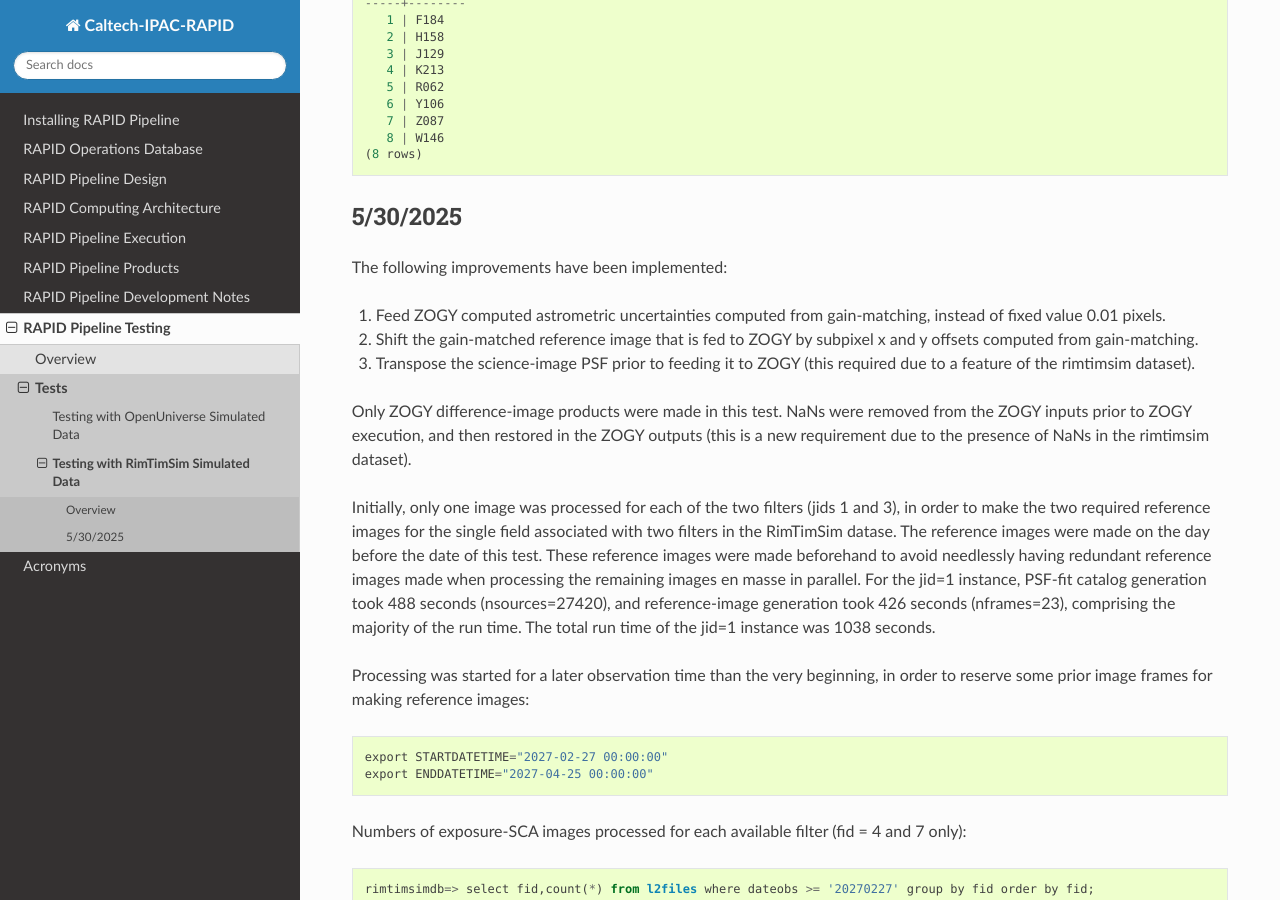
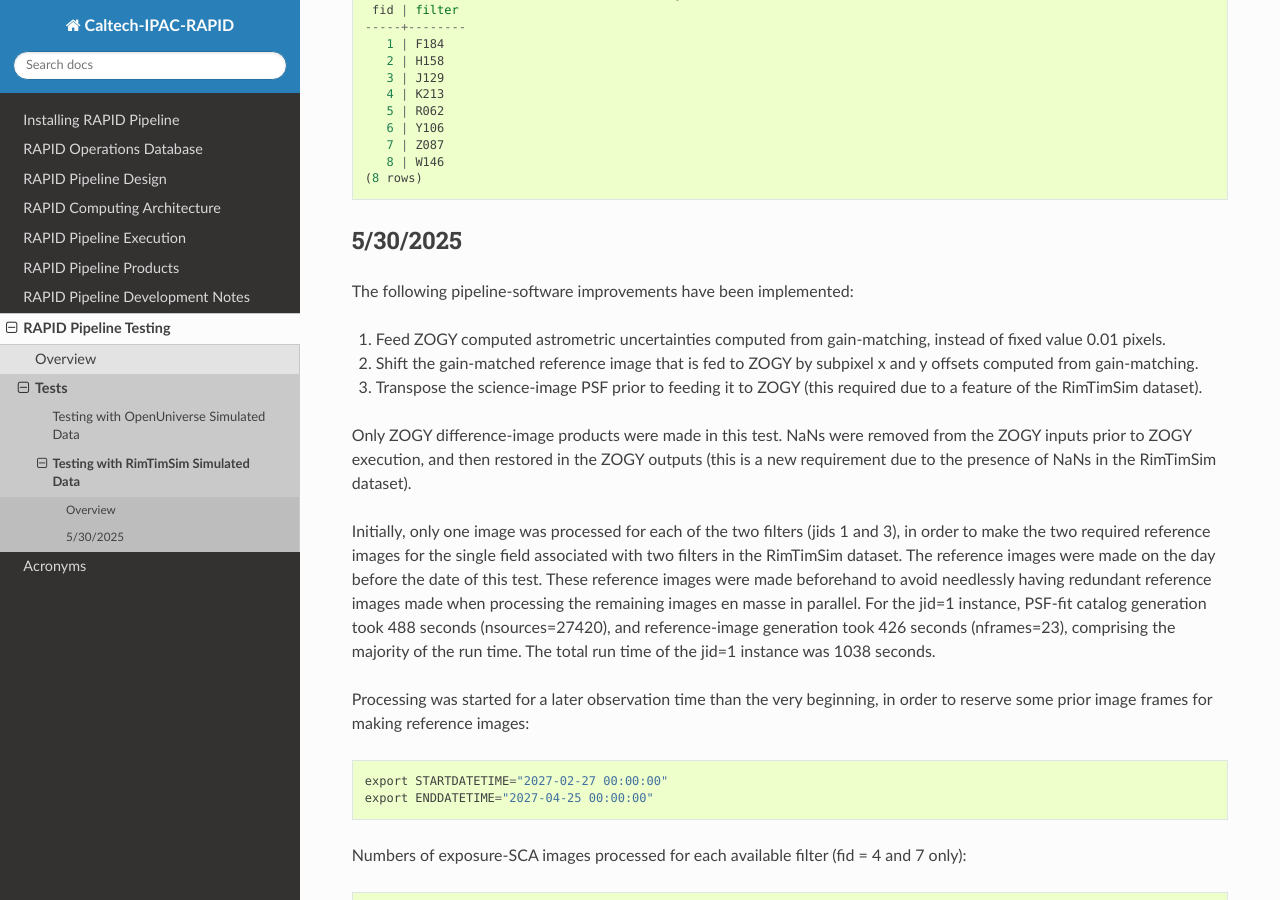
Before and after one commit to Caltech-IPAC/rapid, a Sphinx documentation site: the page built from docs/source/dev/rimtimsim_tests.rst, in a window 1280 px wide and 900 px high, scrolled down 998 px. Built offline with Sphinx 7.4.7 and the Read the Docs theme 3.1.0, drawn with Linux system fonts in a browser that asks for light colours; formulas are drawn with MathJax 3; some of the changed text lies outside the part shown.

```diff
--- a/docs/source/dev/rimtimsim_tests.rst
+++ b/docs/source/dev/rimtimsim_tests.rst
@@ -56,18 +57,18 @@ Look-up table all of the filter IDs versus Roman Space Telescope filter names in
 5/30/2025
 ************************************
 
-The following improvements have been implemented:
+The following pipeline-software improvements have been implemented:
 
 1. Feed ZOGY computed astrometric uncertainties computed from gain-matching, instead of fixed value 0.01 pixels.
 2. Shift the gain-matched reference image that is fed to ZOGY by subpixel x and y offsets computed from gain-matching.
-3. Transpose the science-image PSF prior to feeding it to ZOGY (this required due to a feature of the rimtimsim dataset).
+3. Transpose the science-image PSF prior to feeding it to ZOGY (this required due to a feature of the RimTimSim dataset).
 
 Only ZOGY difference-image products were made in this test.
 NaNs were removed from the ZOGY inputs prior to ZOGY execution, and then restored in the ZOGY outputs (this is a new
-requirement due to the presence of NaNs in the rimtimsim dataset).
+requirement due to the presence of NaNs in the RimTimSim dataset).
 
 Initially, only one image was processed for each of the two filters (jids 1 and 3),
-in order to make the two required reference images for the single field associated with two filters in the RimTimSim datase.
+in order to make the two required reference images for the single field associated with two filters in the RimTimSim dataset.
 The reference images were made on the day before the date of this test.
 These reference images were made beforehand to avoid needlessly having redundant reference images made when
 processing the remaining images en masse in parallel.
@@ -127,3 +128,7 @@ Here are metadata about the two reference images, for fid = 4 and 7:
       219 | 4682737 | 28823 | 1844720 |   4 |      23 | 61450.51327337697 | 61462.55675993627 |       0 | 33052859 |   0.273195 | 0.107858755 |     1496560 |  0.2515229 |  0.13983491 | 0.09267347 | 315.44882 |    32.51499 |       0 |  0.03142484 |       3.44 |      -0.02 |      209.4 |          61980
       220 | 4682737 | 28823 | 1844720 |   7 |      25 | 61450.25169813307 | 61462.81866137544 |       0 | 33043712 | 0.13141742 |  0.08563688 |     1585559 | 0.10927002 | 0.115269825 | 0.01366262 | 307.28656 |    32.52147 |       0 | 0.019715047 |       2.46 |      -1.21 |     180.55 |         104036
     (2 rows)
+
+The ``cov5percent`` QA metric for these two reference images is about 32.5 percent, but
+because the entire dataset has small dithers and small image-angle variations, the footprint
+of the image difference between science and reference images is almost 100 percent.
```
Also changed, not shown: other parts of docs/source/dev/rimtimsim_tests.rst (+1 -0 lines).
